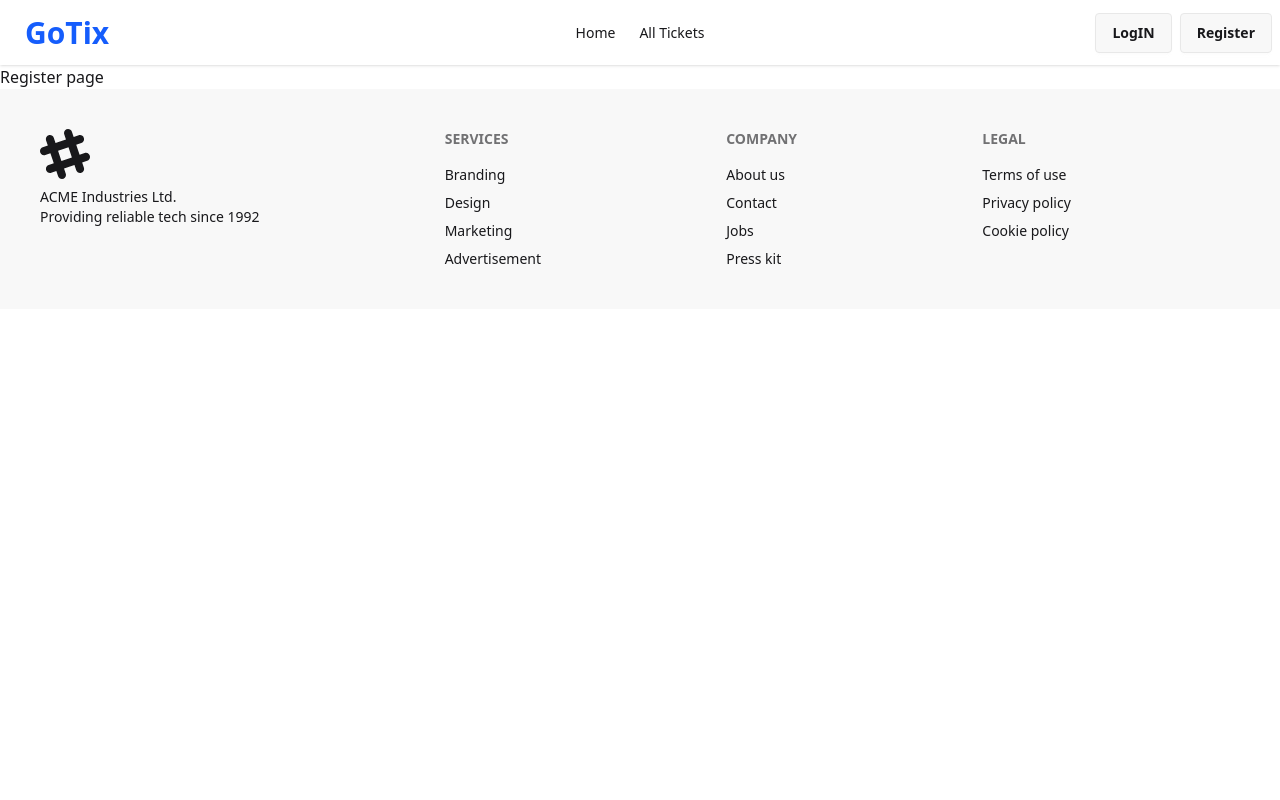
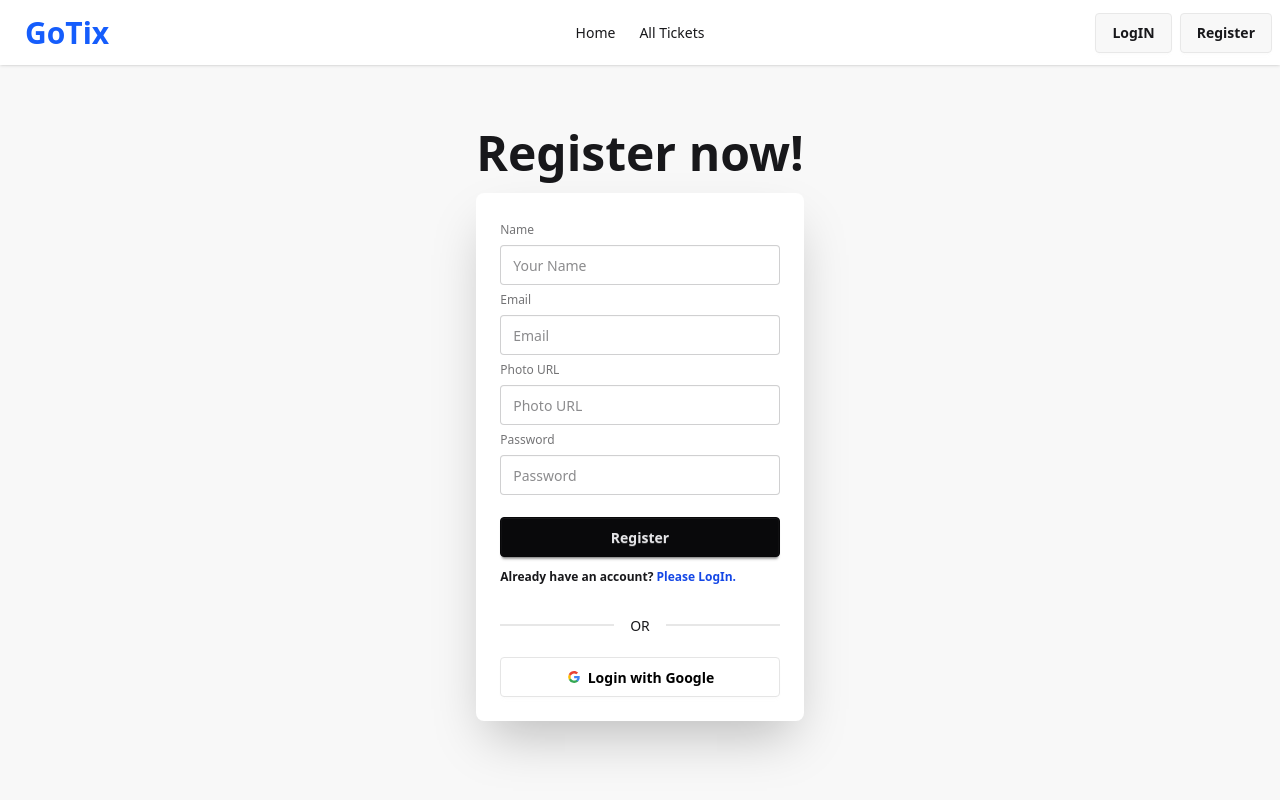
Before and after one commit to MUSTAKIMBIN/Go-Tix-Client, a React (Vite) app: page /register in a window 1280 px wide. Shown: the top 800 px of the page. Built offline with nearby package versions, Linux system fonts and the light colour scheme.

Commit message:
created contex api for register and logIn

```diff
--- a/src/Components/Navber/Navber.jsx
+++ b/src/Components/Navber/Navber.jsx
@@ -1,6 +1,7 @@
-import React from "react";
+import React, { useContext } from "react";
 import { Link, NavLink } from "react-router";
 import Logo from "../Logo/Logo";
+import { AuthContext } from "../../Contex/AuthContext/AuthContext";
 
 const Navber = () => {
   const links = (
--- a/src/Components/SocalLogIn/SocalLogIn.jsx
+++ b/src/Components/SocalLogIn/SocalLogIn.jsx
@@ -3,7 +3,7 @@ import React from "react";
 const SocalLogIn = () => {
   return (
     <div>
-      <button className="btn bg-white text-black border-[#e5e5e5]">
+      <button className="btn w-full bg-white text-black border-[#e5e5e5]">
         <svg
           aria-label="Google logo"
           width="16"
--- /dev/null
+++ b/src/Contex/AuthContext/AuthContext.jsx
@@ -0,0 +1,3 @@
+import { createContext } from "react";
+
+export const AuthContext = createContext(null);
--- /dev/null
+++ b/src/Contex/AuthProvider/AuthProvider.jsx
@@ -0,0 +1,9 @@
+import React from "react";
+import { AuthContext } from "../AuthContext/AuthContext";
+
+const AuthProvider = ({ children }) => {
+  const authInfo = { name: "mustakim" };
+  return <AuthContext value={authInfo}>{children}</AuthContext>;
+};
+
+export default AuthProvider;
--- a/src/Pages/Register/Register.jsx
+++ b/src/Pages/Register/Register.jsx
@@ -1,7 +1,52 @@
 import React from "react";
+import { Link } from "react-router";
+import SocalLogIn from "../../Components/SocalLogIn/SocalLogIn";
 
 const Register = () => {
-  return <div>Register page</div>;
+  return (
+    <div className="hero bg-base-200 min-h-[90vh]">
+      <div className="hero-content flex-col ">
+        <div className="text-center ">
+          <h1 className="text-5xl font-bold">Register now!</h1>
+        </div>
+        <div className="card bg-base-100 w-full max-w-sm shrink-0 shadow-2xl">
+          <div className="card-body">
+            <form>
+              <fieldset className="fieldset">
+                {/* Name */}
+                <label className="label">Name</label>
+                <input type="text" className="input" placeholder="Your Name" />
+                {/* Email */}
+                <label className="label">Email</label>
+                <input type="email" className="input" placeholder="Email" />
+                {/* Photo Url */}
+                <label className="label">Photo URL</label>
+                <input type="text" className="input" placeholder="Photo URL" />
+                {/* Password */}
+                <label className="label">Password</label>
+                <input
+                  type="password"
+                  className="input"
+                  placeholder="Password"
+                />
+                <button className="btn btn-neutral w-full mt-4">
+                  Register
+                </button>
+              </fieldset>
+              <Link to={`/logIn`}>
+                <p className="text-xs font-semibold my-2">
+                  Already have an account?{" "}
+                  <span className="text-blue-700">Please LogIn.</span>
+                </p>
+              </Link>
+            </form>
+            <div className="divider">OR</div>
+            <SocalLogIn></SocalLogIn>
+          </div>
+        </div>
+      </div>
+    </div>
+  );
 };
 
 export default Register;
--- a/src/main.jsx
+++ b/src/main.jsx
@@ -3,9 +3,12 @@ import { createRoot } from "react-dom/client";
 import "./index.css";
 import { RouterProvider } from "react-router";
 import router from "./Routes/Routes";
+import AuthProvider from "./Contex/AuthProvider/AuthProvider";
 
 createRoot(document.getElementById("root")).render(
   <StrictMode>
-    <RouterProvider router={router}></RouterProvider>
+    <AuthProvider>
+      <RouterProvider router={router}></RouterProvider>
+    </AuthProvider>
   </StrictMode>
 );
```
